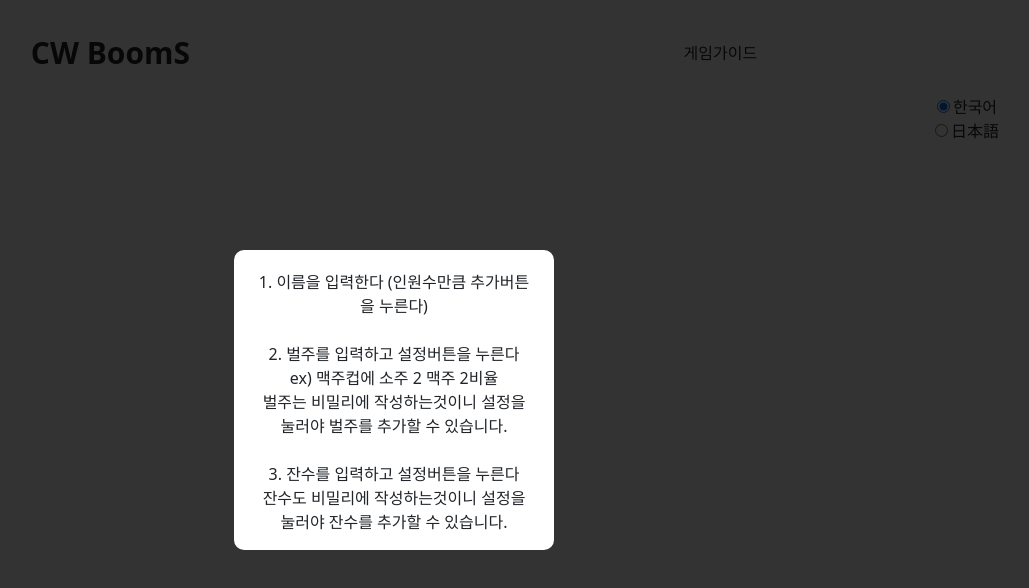
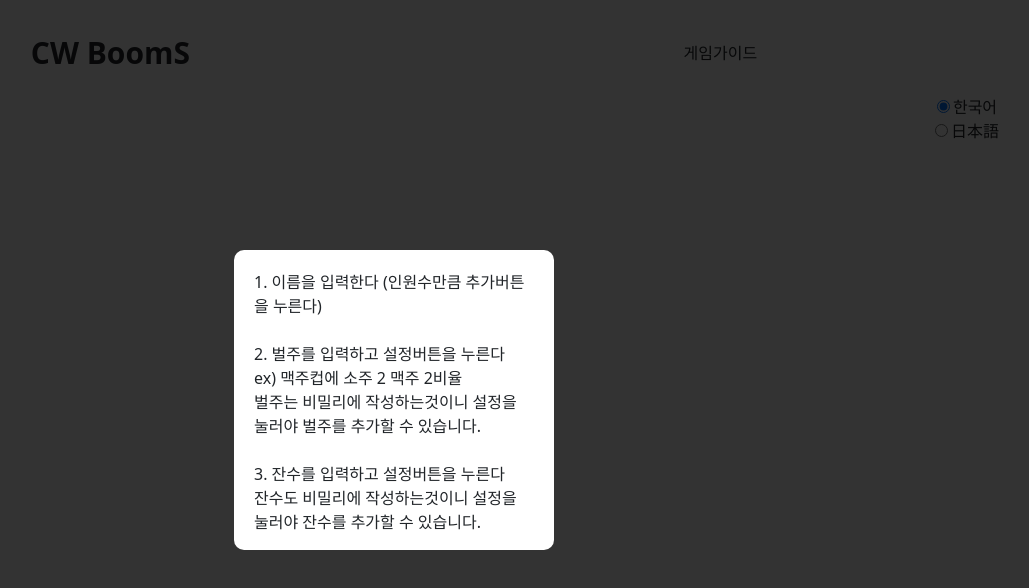
Before and after one commit to ChungwonJ/booms, a Next.js app: page /Modal/Guide in a window 1280 px wide. Shown: the top 588 px of the page, without its empty margins (246-1275 px from the left). Built offline with nearby package versions, Linux system fonts and the light colour scheme.

Commit message:
가이드 수정

```diff
--- a/pages/Modal/Guide.js
+++ b/pages/Modal/Guide.js
@@ -7,7 +7,7 @@ function Guide(props) {
     <>
       <div className='modalBlack'>
         <div className='modalGrid'>
-          <div className='modalInner'>
+          <div className='modalInner' style={{textAlign : 'start'}}>
             <p>
               1. 이름을 입력한다 (인원수만큼 추가버튼을 누른다)
               <br />
```
